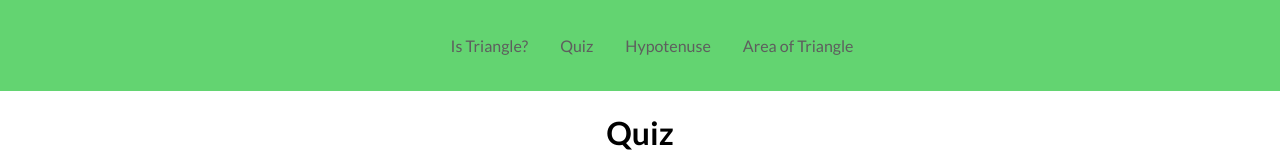
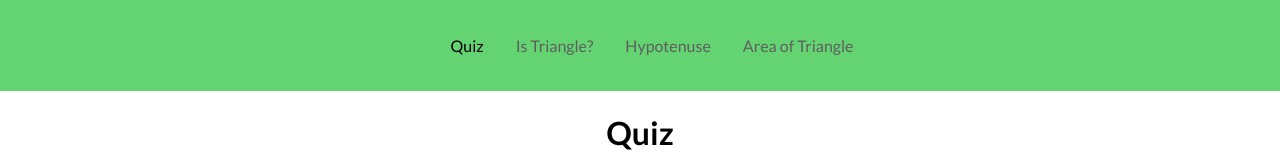
Before and after one commit to aliarslanansari/mark12-fun-with-triangles, a React (Create React App) app: page / in a window 1280 px wide. Shown: the top 160 px of the page. Built offline with nearby package versions, Linux system fonts and the light colour scheme.

Commit message:
added quiz on homepage

```diff
--- a/src/components/Navbar.jsx
+++ b/src/components/Navbar.jsx
@@ -6,16 +6,16 @@ const Navbar = () => {
     <>
       <Nav>
         <NavMenu>
-          <NavLink to='/about' activeStyle>
+          <NavLink to='/' exact activeStyle>
+            Quiz
+          </NavLink>
+          <NavLink to='/about' exact activeStyle>
             Is Triangle?
           </NavLink>
-          <NavLink to='/quiz' activeStyle>
-            Quiz
-          </NavLink>
-          <NavLink to='/hypotenuse' activeStyle>
+          <NavLink to='/hypotenuse' exact activeStyle>
             Hypotenuse
           </NavLink>
-          <NavLink to='/team' activeStyle>
+          <NavLink to='/team' exact activeStyle>
             Area of Triangle
           </NavLink>
         </NavMenu>
```
